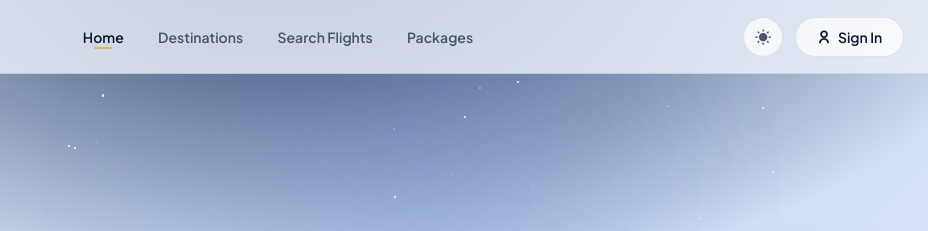
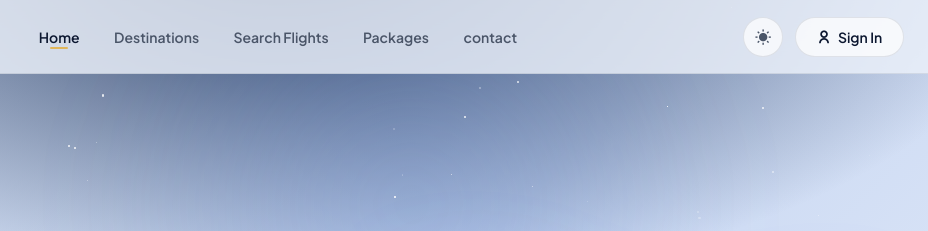
Before and after one commit to imranwebdev01/SyedFlights, a plain HTML site: page index.html in a window 1280 px wide. Shown: the top 231 px of the page, 352-1280 px from the left. Drawn offline with nearby package versions, Linux system fonts and the light colour scheme.

Commit message:
added contact in html

```diff
--- a/index.html
+++ b/index.html
@@ -28,6 +28,7 @@
       <li><a href="#destinations" class="nav-link">Destinations</a></li>
       <li><a href="#search" class="nav-link">Search Flights</a></li>
       <li><a href="#packages" class="nav-link">Packages</a></li>
+      <li> <a href="#contact"class="nav-link">contact</a></li>
     </ul>
 
     <div class="nav-actions">
```
